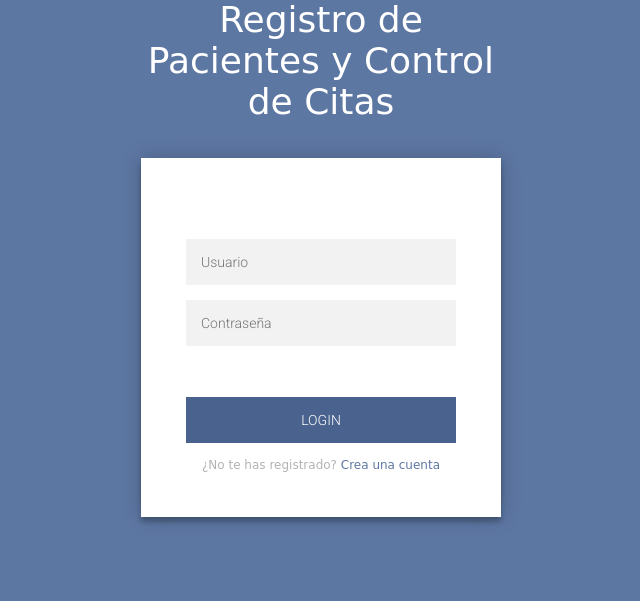
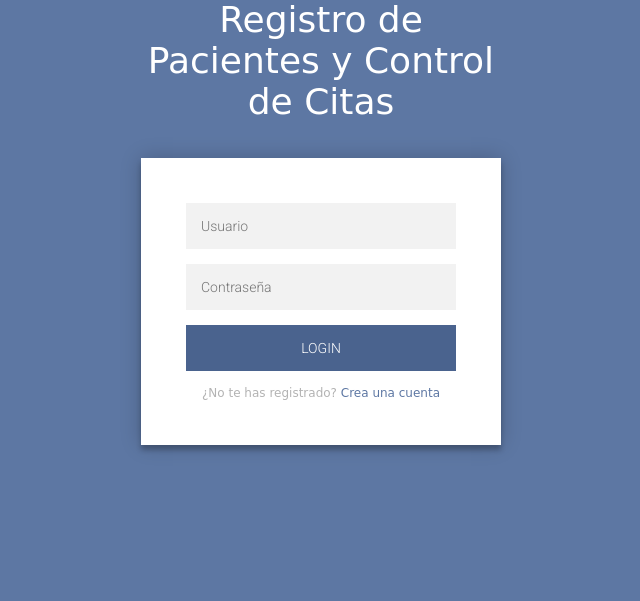
Before and after one commit to NeroDurless/myrepositoryTesis, a PHP site: page /login.php in a window 1280 px wide. Shown: the part 187-788 px from the top of the page, without its empty margins (319-959 px from the left). After the commit the page ends 640 px from the top, so only its background shows below. Run offline with PHP 8.4, Linux system fonts and the light colour scheme; some libraries are stand-ins or nearby versions.

Commit message:
Maquillaje

```diff
--- a/login.php
+++ b/login.php
@@ -16,34 +16,31 @@
 
   <form action="comprueba_registro.php" method="post" class="register-form">
 
-
       <input type="text" name="usu" id="usu" placeholder="Usuario"/>
       <input type="password" name="contra" id="contra" placeholder="Contraseña"/>
 
       <button>Crear</button>
+
       <p class="message">¿Registrado? <a href="#">¡Loguéate!</a></p>
+
   </form>
 
 
+    <form action="comprueba_login.php" method="post" class="login-form">
 
-
-    <form action="comprueba_login.php" method="post" class="login-form">
-      <p>
         <input type="text" name="login" id="login" placeholder="Usuario"/>
         <input type="password" name="password" id="password" placeholder="Contraseña"/>
-      </p>
-      <button>login</button>
-      <p class="message">¿No te has registrado? <a href="#">Crea una cuenta</a></p>
+
+        <button>login</button>
+
+        <p class="message">¿No te has registrado? <a href="#">Crea una cuenta</a></p>
+
     </form>
-
-
-
 
   </div>
 </div>
 
-  <script src='http://cdnjs.cloudflare.com/ajax/libs/jquery/2.1.3/jquery.min.js'></script>
-
+    <script src='http://cdnjs.cloudflare.com/ajax/libs/jquery/2.1.3/jquery.min.js'></script>
 
     <script  src="index.js"></script>
 
```
